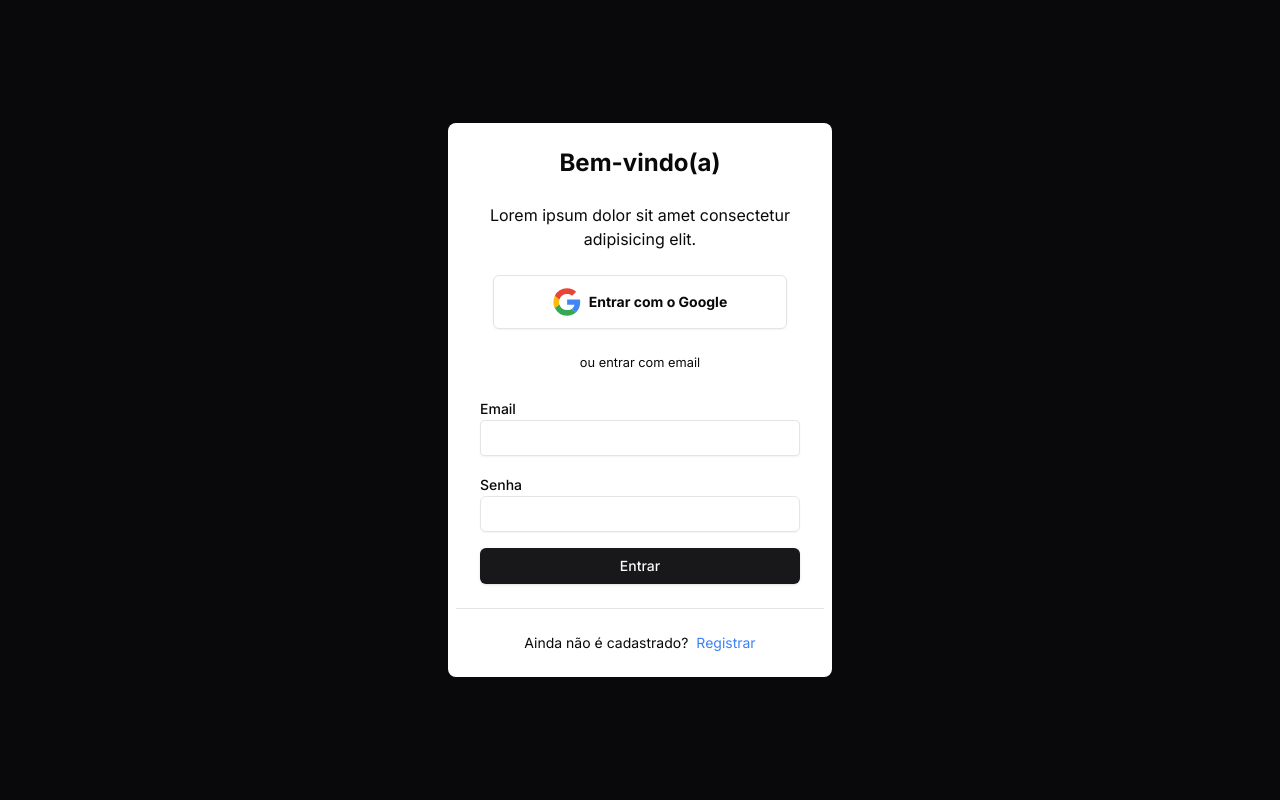
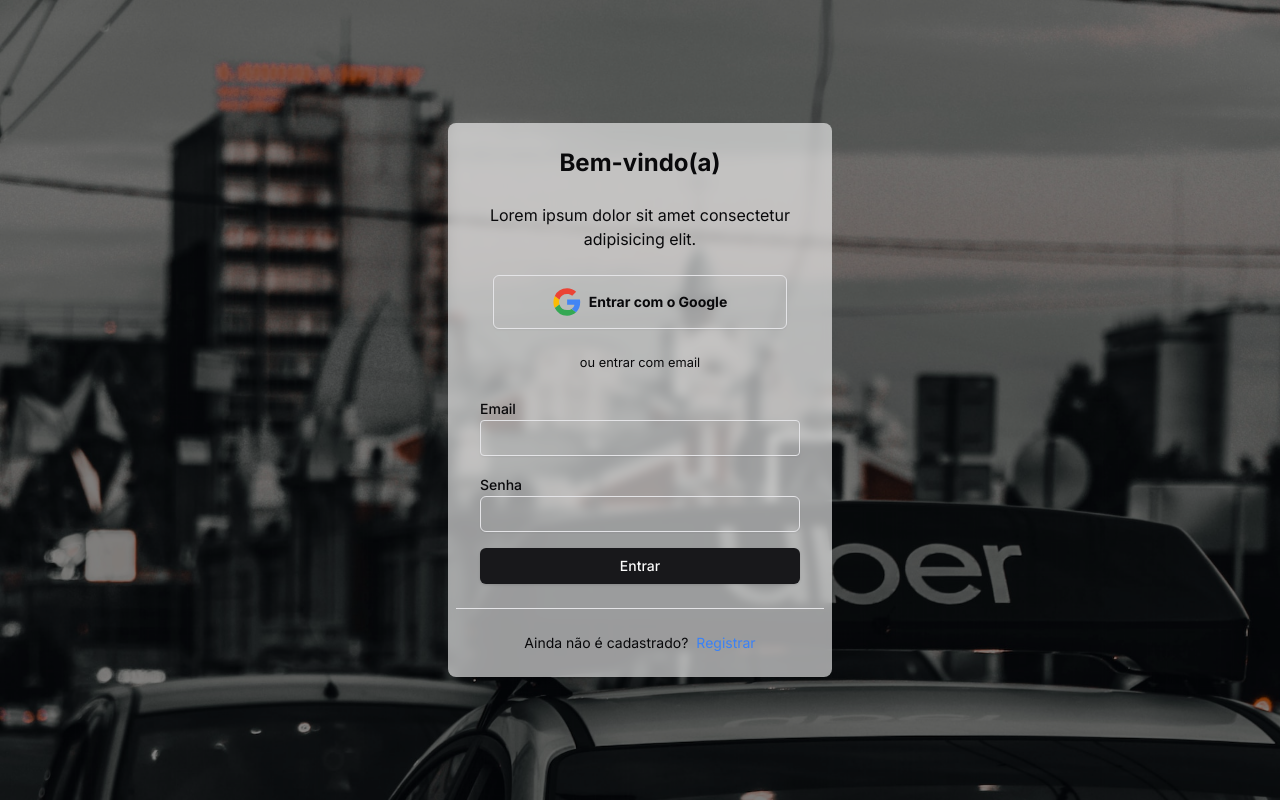
Before and after one commit to Claudio-Lins/drive-earnings, a Next.js app: page /signin in a window 1280 px wide. Built offline with nearby package versions, Linux system fonts and the light colour scheme; no server answers.

Commit message:
fear: bg-uber

```diff
--- a/src/app/(auth)/signin/page.tsx
+++ b/src/app/(auth)/signin/page.tsx
@@ -10,8 +10,9 @@ export default async function SignInPage() {
 
   if (session) redirect("/")
   return (
-    <div className="w-full flex items-center justify-center bg-zinc-950 px-2 min-h-screen py-6">
-      <div className="w-full max-w-sm rounded-lg bg-white px-2 py-6 flex items-center justify-center h-fit flex-col space-y-6">
+    <div className="w-full flex items-center justify-center bg-[url('/bg-uber.jpeg')] px-2 min-h-screen py-6 bg-no-repeat  bg-cover bg-top">
+      <div className="absolute inset-0 bg-black/50" />
+      <div className="w-full max-w-sm rounded-lg backdrop-blur-sm bg-white/60 px-2 py-6 flex items-center justify-center h-fit flex-col space-y-6">
         <header className="flex flex-col items-center justify-center space-y-6">
           <h1 className="text-2xl font-bold">Bem-vindo(a)</h1>
           <p className="text-center w-ful px-4">
```
Also changed, not shown: public/bg-uber.jpeg (added).
